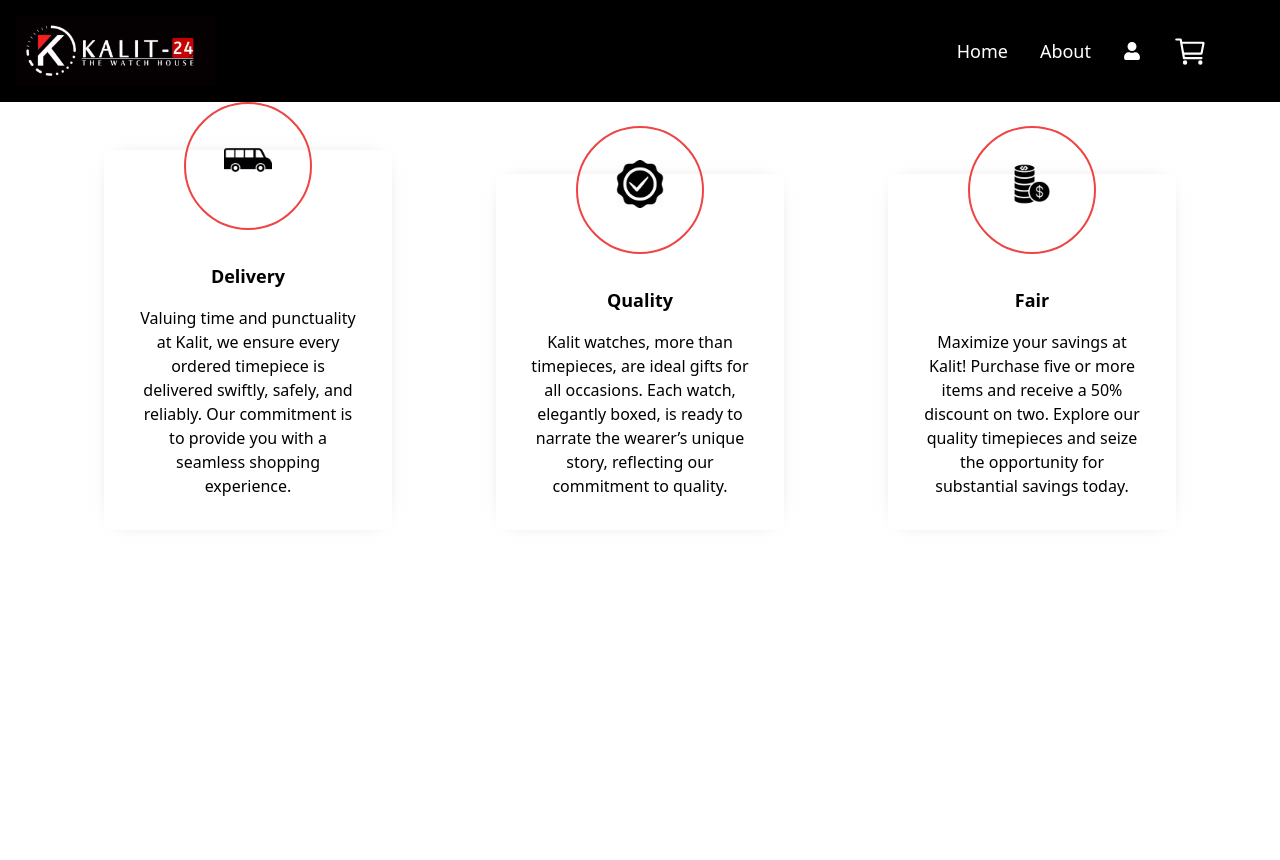
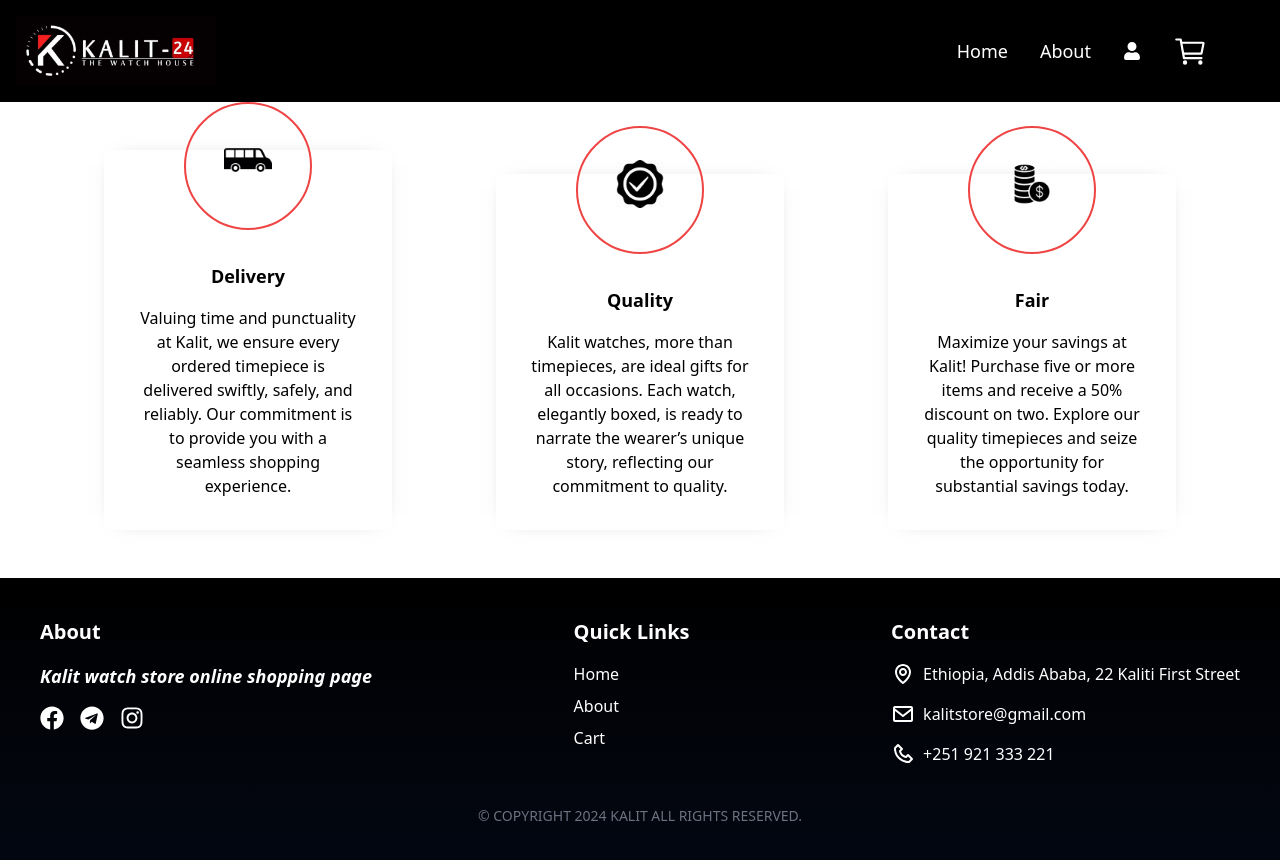
Before and after one commit to NahomT23/fetch-tele-data, a React (Vite) app in the folder frontend/botCommerce/: page /about in a window 1280 px wide. Shown: the top 860 px of the page. Before the commit the page ends 800 px from the top, so only its background shows below. Built offline with nearby package versions, Linux system fonts and the light colour scheme.

Commit message:
footer added

```diff
--- a/frontend/botCommerce/src/App.tsx
+++ b/frontend/botCommerce/src/App.tsx
@@ -5,6 +5,7 @@ import Navbar from "./components/Navbar";
 import Cart from "./components/Cart";
 import ItemDetailPage from "./components/ItemDetailPage";
 import About from "./pages/About";
+import Footer from "./components/Footer"
 
 const App: React.FC = () => {
   return (
@@ -16,6 +17,7 @@ const App: React.FC = () => {
             <Route path="/item/:id" element={<ItemDetailPage/>}/>
             <Route path="/about" element={<About/>}/>
         </Routes>
+        <Footer/>
     </Router>
   );
 };
--- /dev/null
+++ b/frontend/botCommerce/src/components/Footer.tsx
@@ -0,0 +1,124 @@
+import React from "react";
+import { FaFacebook, FaTelegram, FaInstagram } from "react-icons/fa";
+import { BiMap, BiEnvelope, BiPhone } from "react-icons/bi";
+import { Link, useNavigate } from "react-router-dom";
+
+const Footer: React.FC = () => {
+  const navigate = useNavigate();
+
+  return (
+    <div id="footer" className="footer-container bg-gradient-to-b from-black to-gray-950 text-white py-10">
+      <footer>
+        <div className="footer-info flex flex-col md:flex-row justify-between px-4 md:px-10">
+          {/* About Section */}
+          <div className="footer-width fabout mb-8 md:mb-0">
+            <h2 className="text-xl font-bold mb-4">About</h2>
+            <p>
+              <h3 className="text-lg">
+                <em>
+                  <strong>Kalit watch store online shopping page</strong>
+                </em>
+              </h3>
+            </p>
+            <div className="social-media mt-4">
+              <ul className="flex space-x-4">
+                <li>
+                  <a
+                    href="https://www.facebook.com"
+                    target="_blank"
+                    rel="noopener noreferrer"
+                    className="hover:text-gray-400"
+                  >
+                    <FaFacebook size={24} />
+                  </a>
+                </li>
+                <li>
+                  <a
+                    href="https://t.me/kalit_24"
+                    target="_blank"
+                    rel="noopener noreferrer"
+                    className="hover:text-gray-400"
+                  >
+                    <FaTelegram size={24} />
+                  </a>
+                </li>
+                <li>
+                  <a
+                    href="https://www.instagram.com"
+                    target="_blank"
+                    rel="noopener noreferrer"
+                    className="hover:text-gray-400"
+                  >
+                    <FaInstagram size={24} />
+                  </a>
+                </li>
+              </ul>
+            </div>
+          </div>
+
+          {/* Quick Links Section */}
+          <div className="footer-width flink mb-8 md:mb-0">
+            <h2 className="text-xl font-bold mb-4">Quick Links</h2>
+            <ul className="space-y-2">
+              <li>
+                <Link to="/" className="hover:text-gray-400">
+                  Home
+                </Link>
+              </li>
+              <li>
+                <Link to="/about" className="hover:text-gray-400">
+                  About
+                </Link>
+              </li>
+              <li>
+                <Link to="/cart" className="hover:text-gray-400">
+                  Cart
+                </Link>
+              </li>
+            </ul>
+          </div>
+
+          {/* Contact Section */}
+          <div className="footer-width fcontact">
+            <h2 className="text-xl font-bold mb-4">Contact</h2>
+            <ul className="space-y-4">
+              <li className="flex items-center space-x-2">
+                <a
+                  href="https://www.google.com/maps/place/KALIT-%E1%8A%AB%E1%88%8A%E1%89%B5+The+Watch+House/@8.9961854,38.7879603,17z/data=!3m1!4b1!4m6!3m5!1s0x164b8595b622cd67:0xcc3911ab334787d7!8m2!3d8.9961854!4d38.7879603!16s%2Fg%2F11rrt_n34z?entry=ttu&g_ep=EgoyMDI0MDkyMi4wIKXMDSoASAFQAw%3D%3D"
+                  target="_blank"
+                  rel="noopener noreferrer"
+                  className="hover:text-gray-400"
+                >
+                  <BiMap size={24} />
+                </a>
+                <p>Ethiopia, Addis Ababa, 22 Kaliti First Street</p>
+              </li>
+              <li className="flex items-center space-x-2">
+                <BiEnvelope size={24} />
+                <a
+                  href="mailto:kalitstore@gmail.com"
+                  className="hover:text-gray-400"
+                >
+                  kalitstore@gmail.com
+                </a>
+              </li>
+              <li className="flex items-center space-x-2">
+                <BiPhone size={24} />
+                <a href="tel:+251921333221" className="hover:text-gray-400">
+                  +251 921 333 221
+                </a>
+              </li>
+            </ul>
+          </div>
+        </div>
+
+        {/* Copyright Section */}
+        <div className="copy-right text-center mt-10 text-sm text-gray-500">
+          <p>© COPYRIGHT 2024 KALIT ALL RIGHTS RESERVED.</p>
+        </div>
+      </footer>
+    </div>
+  );
+};
+
+export default Footer;
--- a/frontend/botCommerce/src/components/ItemCard.tsx
+++ b/frontend/botCommerce/src/components/ItemCard.tsx
@@ -63,16 +63,16 @@ const ItemCard: React.FC<ItemCardProps> = ({ item, currentImageIndex, onNextImag
 
       <Link to={`/item/${item.id}`}>
         <div className="p-4">
-          {/* <h2 className="text-xl font-bold text-red-950">{item.name.length > 14 ? item.name.slice(0, 14) : item.name}</h2> */}
-          <h2 className="text-xl font-bold text-red-950">
-  {item.name.length > 14 ? `${item.name.slice(0, 14)}...` : item.name}
-</h2>
+          <h2 className="text-lg font-bold text-red-950">
+  {item.name.length > 14 ? `${item.name.slice(0, 11)}...` : item.name}
+  </h2>
 
           <p className="text-gray-950">{item.description.length > 15 ?  `${item.description.slice(0, 15)}`  :  item.description}</p>
           <p className="text-gray-900 font-bold mt-1">Price: ${formatPrice(Number(item.price))}</p>
 
         </div>
       </Link>
+
 
       <div className="flex flex-col items-center mt-1">
         {quantity > 0 ? (
--- a/frontend/botCommerce/src/components/ItemList.tsx
+++ b/frontend/botCommerce/src/components/ItemList.tsx
@@ -5,6 +5,7 @@ import { AppDispatch, RootState } from "../app/store";
 import ItemCard from "./ItemCard";
 import { Item } from "../types";
 import SearchAndFilter from "./SearchAndFilter";
+import ScrollToTopButton from "./ScrollToTopButton";
 
 const ItemList: React.FC = () => {
   const [currentImageIndex, setCurrentImageIndex] = useState<Record<number, number>>({});
@@ -65,12 +66,11 @@ const ItemList: React.FC = () => {
 
   return (
     <div className="min-h-screen bg-gray-100 p-4">
-
-<div className="flex justify-center text-center">
-                <p className="w-full whitespace-nowrap overflow-hidden animate-typing font-baskervville text-3xl text-red-950 my-2">
-                    KALIT WATCH STORE
-                </p>
-            </div>
+      <div className="flex justify-center text-center">
+        <p className="w-full whitespace-nowrap overflow-hidden animate-typing font-baskervville text-3xl text-red-950 my-2">
+          KALIT WATCH STORE
+        </p>
+      </div>
 
       <main className="container mx-auto py-8">
         <SearchAndFilter
@@ -104,6 +104,8 @@ const ItemList: React.FC = () => {
           </div>
         )}
       </main>
+
+      <ScrollToTopButton />
     </div>
   );
 };
--- /dev/null
+++ b/frontend/botCommerce/src/components/ScrollToTopButton.tsx
@@ -0,0 +1,68 @@
+import React, { useState, useEffect, useRef } from "react";
+import { FaArrowUp } from "react-icons/fa";
+
+const ScrollToTopButton: React.FC = () => {
+  const [isVisible, setIsVisible] = useState<boolean>(false);
+  const [isInFooter, setIsInFooter] = useState<boolean>(false);
+  const footerRef = useRef<HTMLElement | null>(null);
+
+  useEffect(() => {
+    const handleScroll = () => {
+      if (window.scrollY > 300) {
+        setIsVisible(true);
+      } else {
+        setIsVisible(false);
+      }
+    };
+
+    window.addEventListener("scroll", handleScroll);
+    return () => window.removeEventListener("scroll", handleScroll);
+  }, []);
+
+  useEffect(() => {
+    const footerElement = document.querySelector("#footer");
+    footerRef.current = footerElement as HTMLElement;
+
+    const observer = new IntersectionObserver(
+      ([entry]) => {
+        setIsInFooter(entry.isIntersecting);
+      },
+      { root: null, threshold: 0.1 }
+    );
+
+    if (footerRef.current) {
+      observer.observe(footerRef.current);
+    }
+
+    return () => {
+      if (footerRef.current) {
+        observer.unobserve(footerRef.current);
+      }
+    };
+  }, []);
+
+  const scrollToTop = () => {
+    window.scrollTo({
+      top: 0,
+      behavior: "smooth",
+    });
+  };
+
+  return (
+    isVisible && (
+      <button
+        onClick={scrollToTop}
+        className={`fixed bottom-6 right-6 rounded-full p-2 shadow-lg transition-colors ${
+          isInFooter
+            ? "bg-red-600 hover:bg-red-700"
+            : "bg-black text-white hover:bg-gradient-to-b from-black to-gray-950"
+        }`}
+        aria-label="Scroll to Top"
+      >
+        <FaArrowUp size={24} />
+      </button>
+    )
+  );
+};
+
+export default ScrollToTopButton;
```
